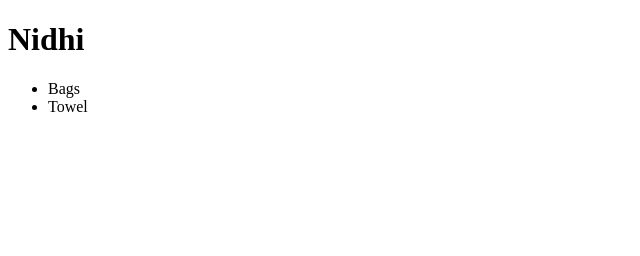
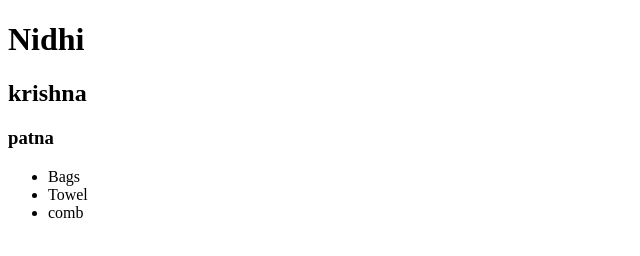
Before and after one commit to NidhiKrishna/myshopping, a plain HTML site: page nidhi.html in a window 1280 px wide. Shown: the whole page, without its empty margins (0-640 px from the left). Drawn offline with Linux system fonts and the light colour scheme.

Commit message:
nidhi test

```diff
--- a/nidhi.html
+++ b/nidhi.html
@@ -5,10 +5,13 @@
 </head>
 <body>
   <h1>Nidhi</h1>
+  <h2>krishna</h2>
+  <h3>patna</h3>
 
 <ul>
   <li>Bags</li>
   <li>Towel</li>
+  <li>comb</li>
 </ul>
 
 </body>
```
